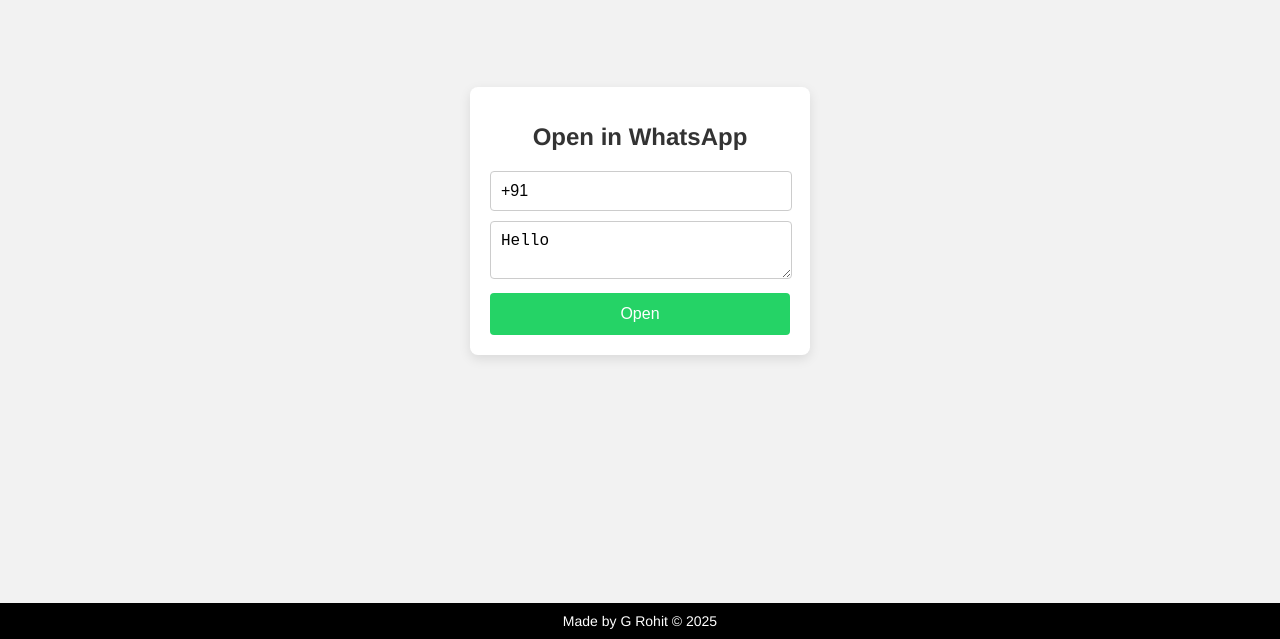
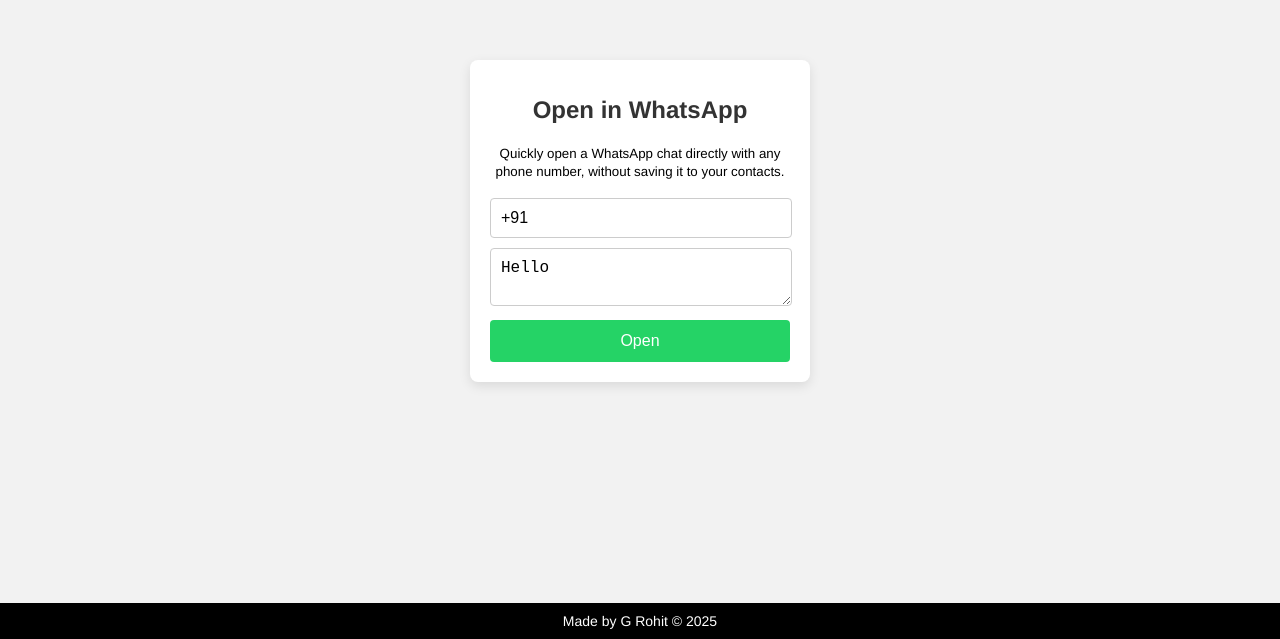
Before and after one commit to g-rohit/open-in-whatsapp, a plain HTML site: page index.html in a window 1280 px wide. Shown: the part 161-800 px from the top of the page. Drawn offline with Linux system fonts and the light colour scheme.

Commit message:
added info about this tool in body

```diff
--- a/index.html
+++ b/index.html
@@ -95,6 +95,8 @@
     <main>
         <div class="container">
             <h1>Open in WhatsApp</h1>
+            <small>Quickly open a WhatsApp chat directly with any phone number, without saving it to your contacts.</small>
+            <br><br>
             <form id="open-in-WA-form">
                 <input type="tel" name="phone" placeholder="Phone Number (+91)" value="+91" required>
                 <textarea name="message" placeholder="Type your message here" required>Hello</textarea>
```
